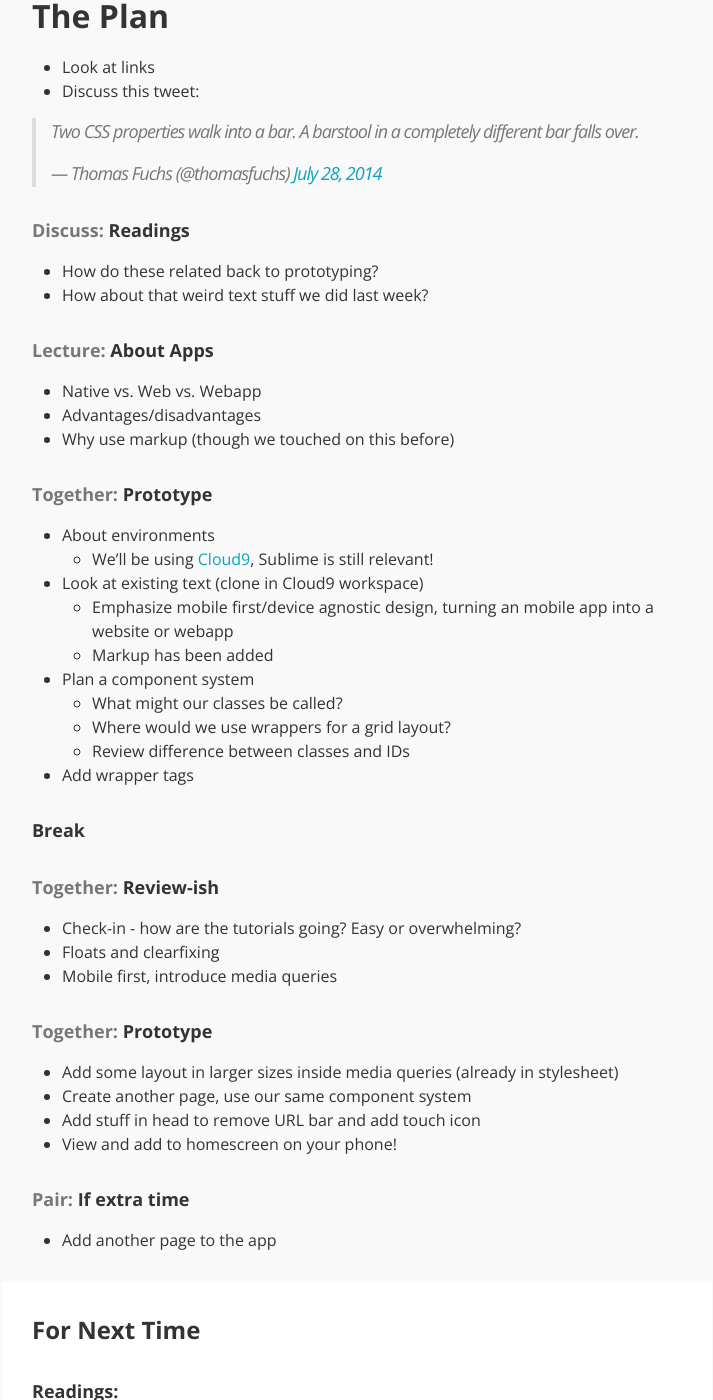
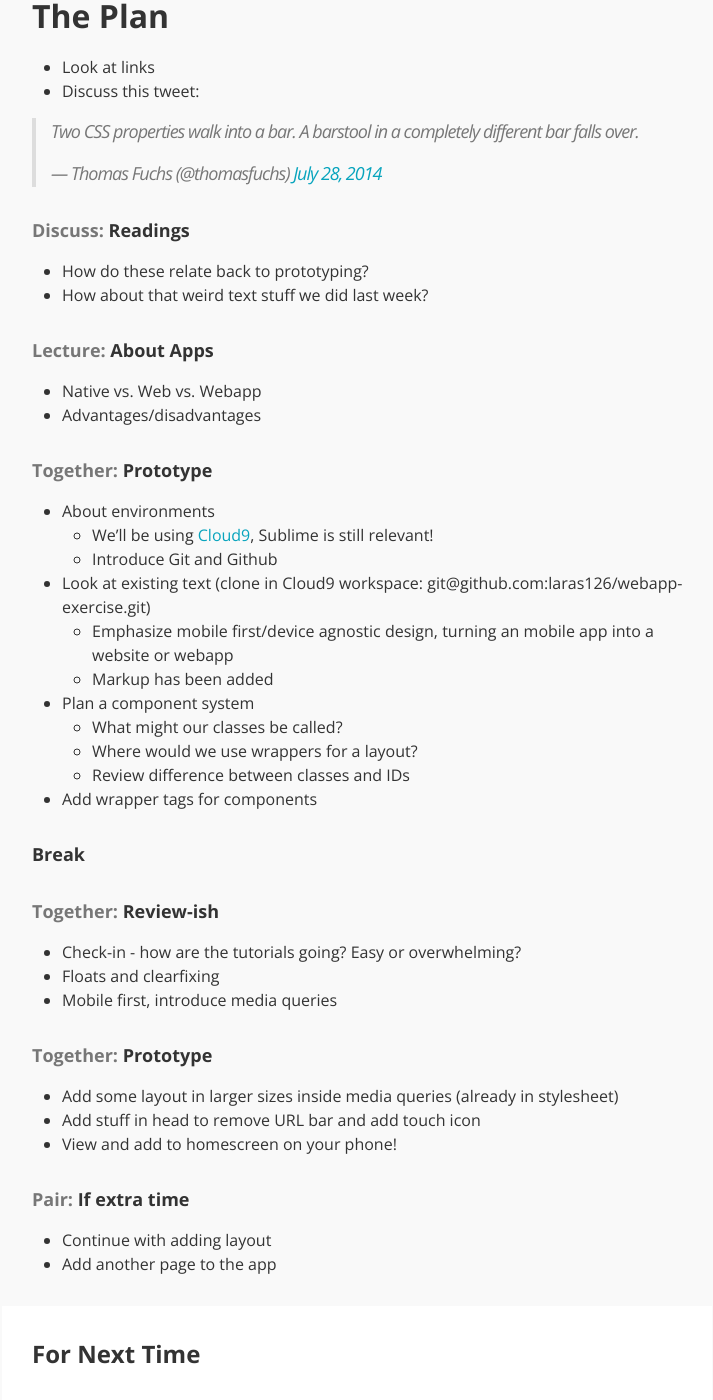
Before and after one commit to laras126/uipic-fall15, a Jekyll site: the page built from _posts/2015-03-07-class-3.markdown, in a window 1280 px wide and 1400 px high, scrolled down 293 px. Shown: the whole window, without its empty margins (268-981 px from the left). Built offline with Jekyll 4.4.1, drawn with Linux system fonts in a browser that asks for light colours; nearby versions of some CDN libraries; comment, search, counter and statistics services are not loaded; some of the changed text lies outside the part shown.

Commit message:
adjust class plan, link to demo files

```diff
--- a/_posts/2015-03-07-class-3.markdown
+++ b/_posts/2015-03-07-class-3.markdown
@@ -17,27 +17,27 @@
 
 #### <span class="post-title-pre">Discuss:</span> Readings
 
-* How do these related back to prototyping?
+* How do these relate back to prototyping?
 * How about that weird text stuff we did last week?
 
 #### <span class="post-title-pre">Lecture:</span> About Apps
 
 * Native vs. Web vs. Webapp
 * Advantages/disadvantages
-* Why use markup (though we touched on this before)
 
 #### <span class="post-title-pre">Together:</span> Prototype
 
 * About environments
 	* We'll be using [Cloud9](http://c9.io), Sublime is still relevant!
-* Look at existing text (clone in Cloud9 workspace)
+	* Introduce Git and Github
+* Look at existing text (clone in Cloud9 workspace: git@github.com:laras126/webapp-exercise.git)
 	* Emphasize mobile first/device agnostic design, turning an mobile app into a website or webapp
 	* Markup has been added
 * Plan a component system
 	* What might our classes be called?
-	* Where would we use wrappers for a grid layout?
+	* Where would we use wrappers for a layout?
 	* Review difference between classes and IDs
-* Add wrapper tags
+* Add wrapper tags for components
 
 ####  Break
 
@@ -50,12 +50,12 @@
 #### <span class="post-title-pre">Together:</span> Prototype
 
 * Add some layout in larger sizes inside media queries (already in stylesheet)
-* Create another page, use our same component system
 * Add stuff in head to remove URL bar and add touch icon
 * View and add to homescreen on your phone!
 
 #### <span class="post-title-pre">Pair:</span> If extra time
 
+* Continue with adding layout
 * Add another page to the app
 
 <div class="notice post-todos" markdown="1">
@@ -70,7 +70,8 @@
 
 * Post a code question to Disqus on [the next class page]({{ "/class/2015/03/14/class-4.html" | prepend: site.baseurl }})
 * Feedback questionnaire (will email the link)
-* Recreate this layout and email me a zipped file, **[starter files here](http://stuff.notlaura.com/downloads/layout-exercise.zip)**:
+* **Recreate this layout and email me a zipped file**, [starter files here](http://stuff.notlaura.com/downloads/layout-exercise.zip):
+* Add another page to the app and email to me for feedback (optional)
 
 ![layout]({{ "/img/layout-exercise.png" | prepend: site.baseurl }})
 
--- a/_posts/2015-03-21-class-5.markdown
+++ b/_posts/2015-03-21-class-5.markdown
@@ -11,7 +11,7 @@
 
 ...
 
-<div class="notice post-todos">
+<div class="notice post-todos" markdown="1">
 
 ### For Next Time
 
```
